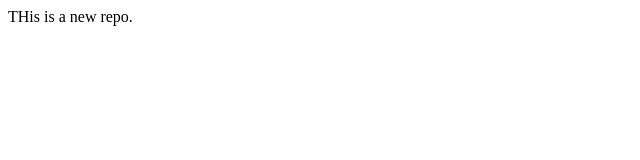
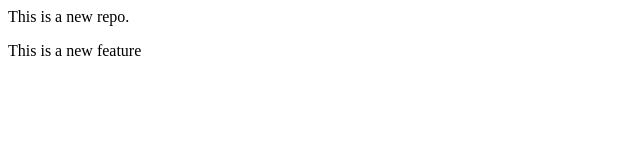
Before and after one commit to Lucky-007-coder/localrepo, a plain HTML site: page index.html in a window 1280 px wide. Shown: the whole page, without its empty margins (0-640 px from the left). Drawn offline with Linux system fonts and the light colour scheme.

Commit message:
Add new feature

```diff
--- a/index.html
+++ b/index.html
@@ -1 +1,2 @@
-<p> THis is a new repo.</p>
+<p> This is a new repo.</p>
+<P>This is a new feature</P>
```
